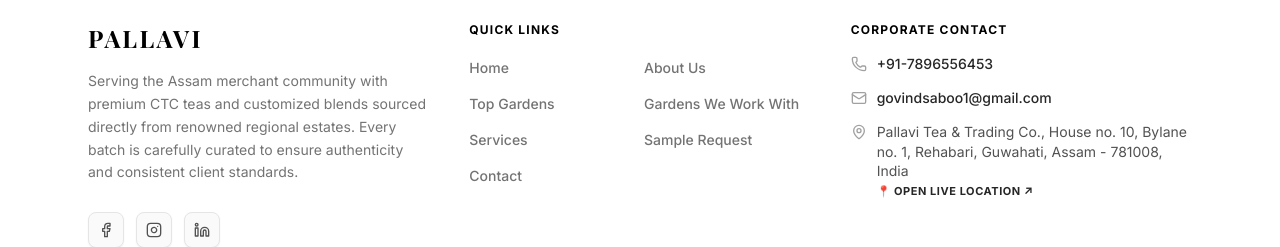
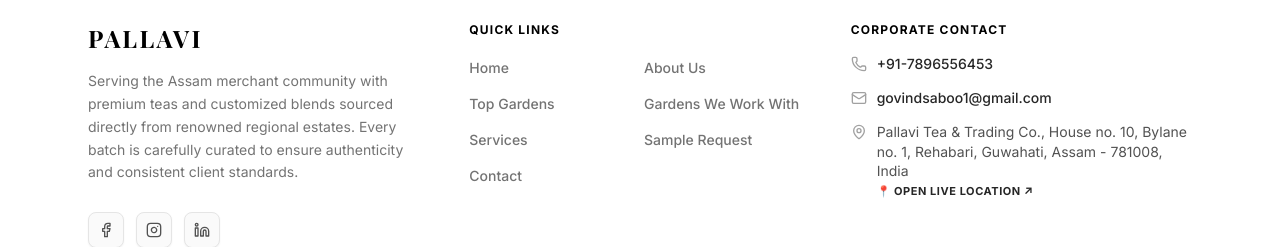
Before and after one commit to Sachin0613/pallaviteatrading, a React (Vite) app: page / in a window 1280 px wide. Shown: the part 4011-4258 px from the top of the page. Built offline with nearby package versions, Linux system fonts and the light colour scheme; a web font is replaced by a local one.

Commit message:
Update App.tsx

```diff
--- a/src/App.tsx
+++ b/src/App.tsx
@@ -263,7 +263,7 @@
                 <h3 className="text-2xl font-serif font-black tracking-widest text-black">PALLAVI</h3>
               </div>
               <p className="text-neutral-500 text-xs sm:text-sm leading-relaxed">
-                Serving the Assam merchant community with premium CTC teas and customized blends sourced directly from renowned regional estates. Every batch is carefully curated to ensure authenticity and consistent client standards.
+                Serving the Assam merchant community with premium teas and customized blends sourced directly from renowned regional estates. Every batch is carefully curated to ensure authenticity and consistent client standards.
                  </p>
               <div className="flex gap-3 pt-3">
                 <a href="https://www.facebook.com/share/18qrxpXpD6/" target="_blank" rel="noopener noreferrer" aria-label="Facebook" className="w-9 h-9 bg-neutral-50 border border-neutral-200 hover:bg-black hover:text-white text-neutral-600 rounded-lg flex items-center justify-center cursor-pointer duration-300 shadow-xs">
```
